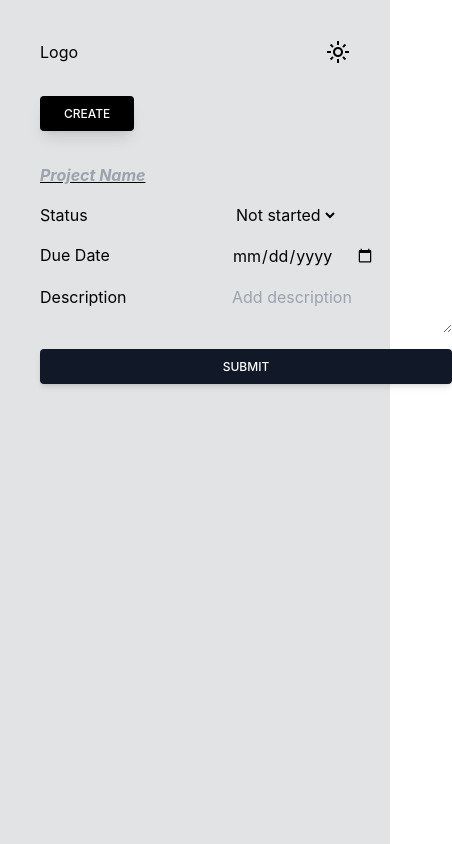
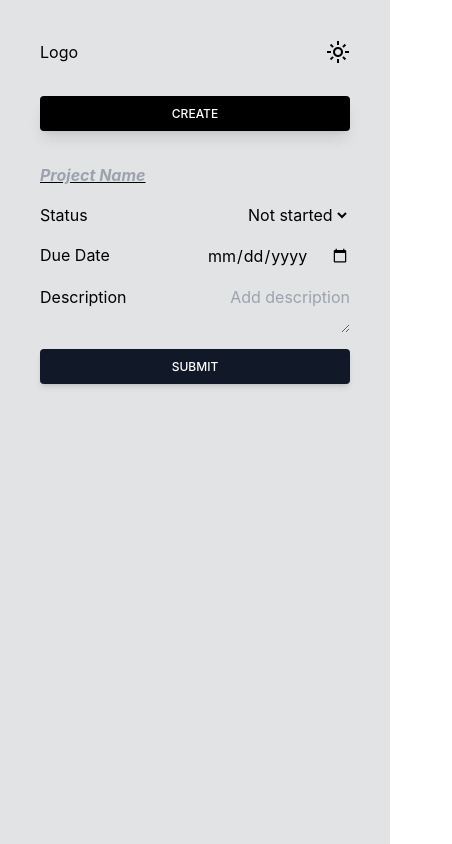
Before and after one commit to nikaareshidze/To-Do-App, a React (Create React App) app: page / in a window 390 px wide. Both pictures are taken after a click on the button "CREATE". Shown: the whole page, 452 px wide, since content can reach past the window. Built offline with nearby package versions, Linux system fonts and the light colour scheme.

Commit message:
ui improvements

```diff
--- a/src/components/create_new_task/AddButton.jsx
+++ b/src/components/create_new_task/AddButton.jsx
@@ -13,7 +13,7 @@ export default function AddButton() {
 
   return (
     <button
-      className={`inline-block px-6 py-2.5 ${bgColor} ${textColor} font-medium text-xs leading-tight uppercase rounded shadow-md hover:${bgColor} hover:shadow-lg focus:${bgColor} focus:shadow-lg focus:outline-none focus:ring-0 active:${bgColor} active:shadow-lg transition duration-150 ease-in-out`}
+      className={`inline-block px-6 py-2.5 ${bgColor} ${textColor} font-medium text-xs leading-tight uppercase rounded shadow-md hover:${bgColor} hover:shadow-lg focus:${bgColor} focus:shadow-lg focus:outline-none focus:ring-0 active:${bgColor} active:shadow-lg transition duration-150 ease-in-out w-full md:w-fit`}
       onClick={() => {
         setIsVisible();
       }}
--- a/src/components/create_new_task/AddTaskForm.jsx
+++ b/src/components/create_new_task/AddTaskForm.jsx
@@ -44,7 +44,7 @@ export default function AddTaskForm() {
     <>
       {isVisible ? (
         <form
-          className="flex flex-col gap-y-4 w-fit"
+          className="flex flex-col gap-y-4 w-full md:w-fit"
           onSubmit={handleSubmit(onSubmit)}
         >
           <input
@@ -56,7 +56,7 @@ export default function AddTaskForm() {
             <span className="text-red-800 text-xs">This field is required</span>
           )}
 
-          <div className="flex">
+          <div className="flex justify-between">
             <h1 className={`w-48 ${textColor}`}>Status</h1>
             <select
               name="status-option"
@@ -70,7 +70,7 @@ export default function AddTaskForm() {
             </select>
           </div>
 
-          <div className="flex">
+          <div className="flex justify-between">
             <h1 className={`w-48 ${textColor}`}>Due Date</h1>
             <input
               type="date"
@@ -80,11 +80,11 @@ export default function AddTaskForm() {
             />
           </div>
 
-          <div className="flex">
+          <div className="flex justify-between">
             <h1 className={`w-48 ${textColor}`}>Description</h1>
             <textarea
               placeholder="Add description"
-              className={`bg-transparent ${textColor}`}
+              className={`bg-transparent ${textColor} text-end`}
               {...register("description")}
             />
           </div>
```
